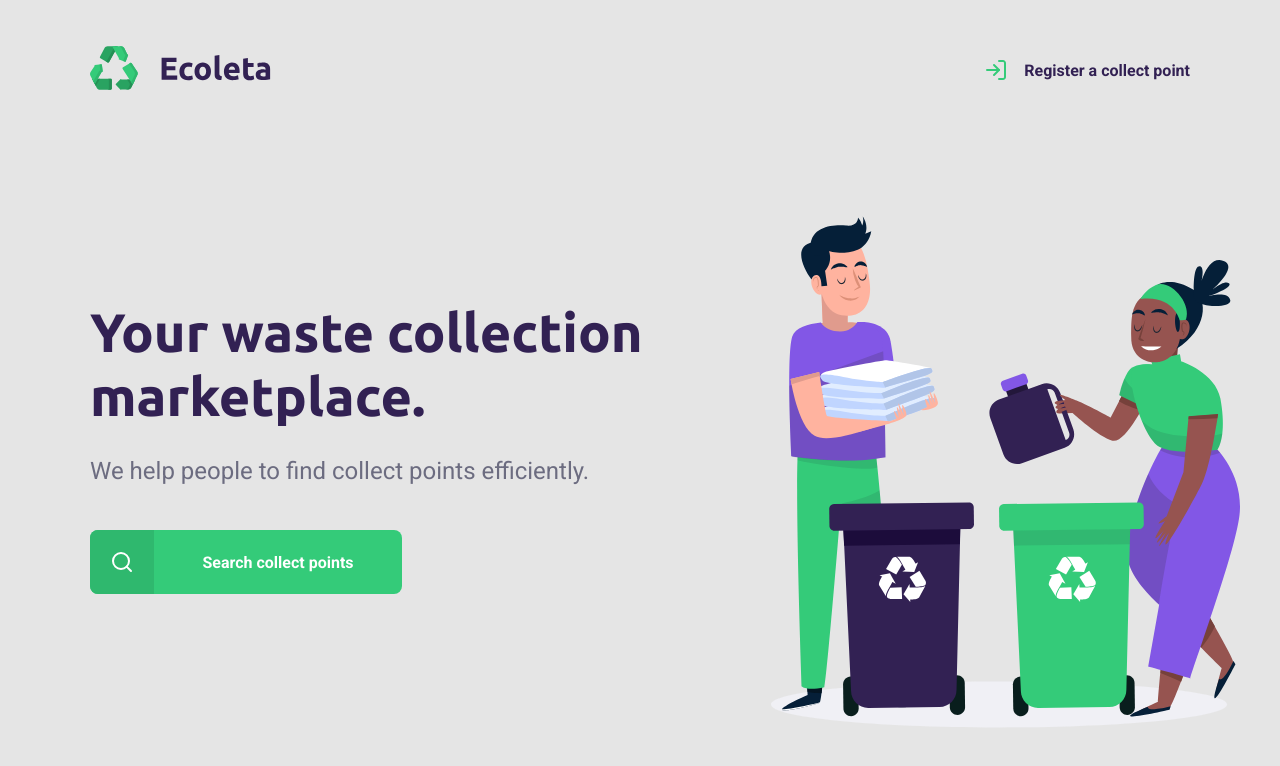
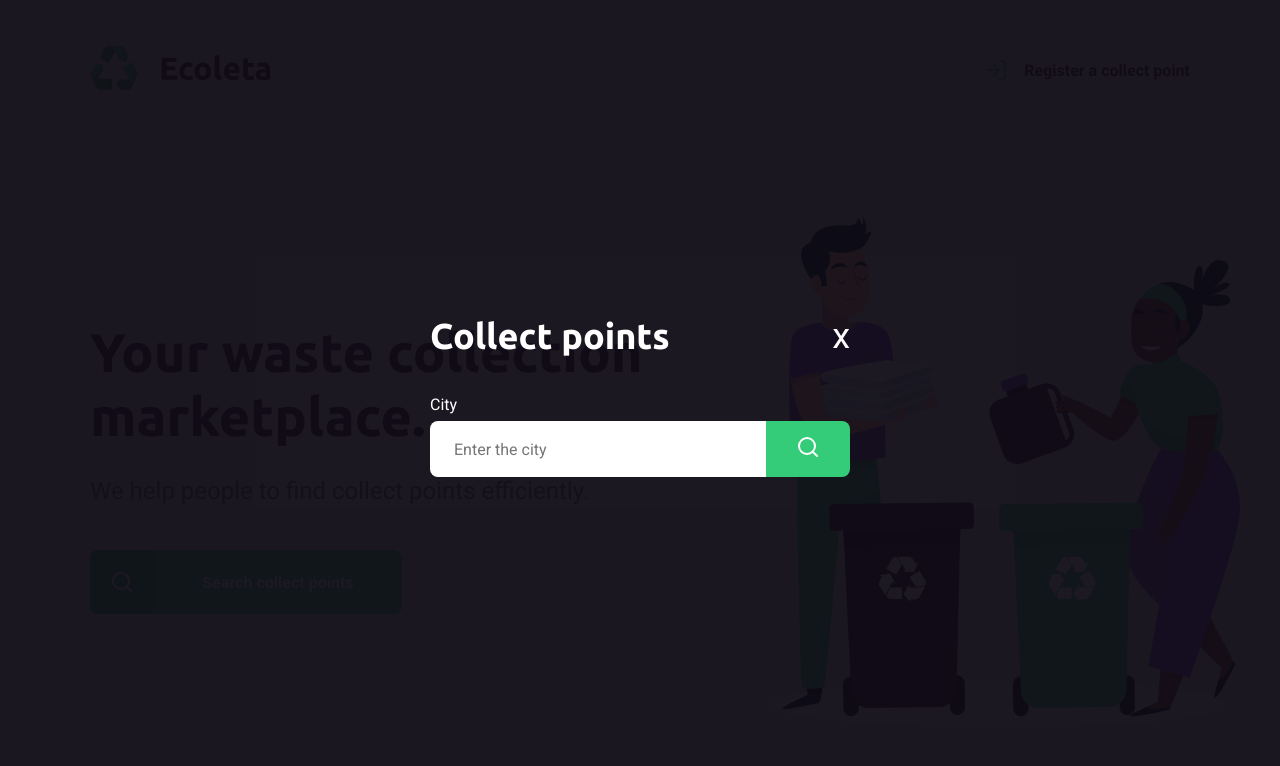
Before and after one commit to gustavopolonio/E-collect, a plain HTML site: page index.html in a window 1280 px wide. Both pictures are taken after a click on the button "Search collect points". Drawn offline with Linux system fonts and the light colour scheme.

Commit message:
modal & search-results-page

```diff
--- a/index.html
+++ b/index.html
@@ -11,6 +11,7 @@
     <link rel="stylesheet" href="/styles/main.css">
     <link rel="stylesheet" href="/styles/home.css">
     <link rel="stylesheet" href="/styles/responsive.css">
+    <link rel="stylesheet" href="/styles/modal.css">
     <link href="https://fonts.googleapis.com/css2?family=Roboto:wght@400;500;700&family=Ubuntu:wght@700&display=swap" rel="stylesheet">
 
     <title>E-collect</title>
@@ -37,7 +38,7 @@
           <p>
             We help people to find collect points efficiently.
           </p>
-          <button>
+          <button onclick="toggleModal()">
             <span></span>
             <strong>
               Search collect points
@@ -49,5 +50,25 @@
       </div>
     </div>
 
+    <div id="modal">
+      <div class="modal-container">
+        <header>
+          <h1>Collect points</h1>
+          <a href="#" onclick="toggleModal()">x</a>
+        </header>
+
+        <form action="search-results.html">
+          <label for="search">City</label>
+          <div class="search field">
+            <input type="text" name="search" placeholder="Enter the city">
+            <button type="submit">
+              <img src="./assets/images/search.svg" alt="Search" />
+            </button>
+          </div>
+        </form>
+      </div>
+    </div>
+
+    <script src="./scripts/modal.js"></script>
   </body>
 </html>
--- a/scripts/create-point.js
+++ b/scripts/create-point.js
@@ -1,7 +1,8 @@
 const stateSelectField = document.querySelector("select[name=uf]");
 const citySelectField = document.querySelector("select[name=city]");
 const stateInputField = document.querySelector("input[name=state]");
-const itemsInputField = document.querySelector("input[name=items]")
+const itemsInputField = document.querySelector("input[name=items]");
+const buttonsCollectItems = document.querySelectorAll(".collect-items button");
 
 async function populateUFs() {
   await fetch('https://servicodados.ibge.gov.br/api/v1/localidades/estados?orderBy=nome')
@@ -36,9 +37,8 @@ stateSelectField.addEventListener("change", async (event) => {
     })
 })
 
+
 let selectedItems = [];
-
-const buttonsCollectItems = document.querySelectorAll(".collect-items button");
 
 for (button of buttonsCollectItems) {
   button.addEventListener("click", (event) => {
--- /dev/null
+++ b/scripts/modal.js
@@ -0,0 +1,5 @@
+const modalContainer = document.getElementById("modal");
+
+function toggleModal() {
+  modalContainer.classList.toggle("open");
+}
--- a/styles/home.css
+++ b/styles/home.css
@@ -16,7 +16,7 @@
   height: 100%;
 }
 
-header {
+.pageHome header {
   display: flex;
   align-items: center;
   justify-content: space-between;
--- /dev/null
+++ b/styles/modal.css
@@ -0,0 +1,101 @@
+#modal {
+  display: none;
+  position: fixed;
+  top: 0;
+  right: 0;
+  left: 0;
+  bottom: 0;
+  background: #0E0A14ef;
+
+  transition: 1s;
+}
+
+#modal.open {
+  display: flex;
+  align-items: center;
+  justify-content: center;
+}
+
+.modal-container {
+  width: 26.25rem;
+  display: flex;
+  flex-direction: column;
+  align-items: center;
+  justify-content: center;
+  color: white;
+}
+
+header {
+  width: 100%;
+  display: flex;
+  align-items: center;
+  justify-content: space-between;
+  margin-bottom: 2.5rem;
+}
+
+.modal-container header h1,
+.modal-container header a {
+  color: white;
+  font-size: 2.25rem;
+  line-height: 2.64rem;
+}
+
+.modal-container header a {
+  transition: filter 0.2s;
+  cursor: pointer;
+}
+
+.modal-container header a:hover {
+  filter: brightness(0.8);
+}
+
+form {
+  width: 100%;
+  display: flex;
+  flex-direction: column;
+  justify-content: center;
+}
+
+form label {
+  margin-bottom: 0.5rem;
+  line-height: 1rem;
+}
+
+form .search {
+  display: flex;
+}
+
+form input,
+form button {
+  height: 3.5rem;
+  border: none;
+}
+
+form input {
+  width: 80%;
+  border-radius: 0.5rem 0 0 0.5rem;
+}
+
+form button {
+  width: 20%;
+  border-radius: 0 0.5rem 0.5rem 0;
+}
+
+form input {
+  background: white;
+  margin-bottom: 0.5rem;
+  padding: 1.18rem 1.5rem;
+}
+
+form button {
+  background: var(--green);
+  color: white;
+  font-weight: 700;
+  line-height: 1.17rem;
+
+  transition: filter 0.2s;
+}
+
+form button:hover {
+  filter: brightness(0.9);
+}
--- /dev/null
+++ b/styles/search-results.css
@@ -0,0 +1,106 @@
+body::after {
+  content: "";
+  background: #E5E5E5;
+  position: absolute;
+  top: 0;
+  left: 0;
+  right: 0;
+  bottom: 19rem;
+  z-index: -1;
+}
+
+body {
+  background: white;
+}
+
+
+#page-search-results {
+  width: 90%;
+  max-width: 1100px;
+  margin: 0 auto;
+  padding: 0.1px;
+}
+
+header {
+  display: flex;
+  align-items: initial;
+  justify-content: space-between;
+  margin-top: 2.88rem;
+}
+
+#logoIcon {
+  transition: 0.2s;
+}
+
+#logoIcon:hover {
+  opacity: 0.85;
+}
+
+#logoIcon img {
+  width: 11.3rem;
+  height: 2.75rem;
+}
+
+#headerRight {
+  display: flex;
+  align-items: center;
+  color: var(--title);
+  font-weight: 700;
+  font-size: 1rem;
+
+  transition: 0.2s;
+}
+
+#headerRight:hover {
+  opacity: 0.85;
+}
+
+#headerRight img {
+  margin-right: 0.75rem;
+  width: 1.25rem;
+  height: 1.25rem;
+}
+
+main {
+  margin-top: 4rem;
+  margin-bottom: 8.9rem;
+}
+
+main span {
+  color: var(--text);
+}
+
+main .cards {
+  margin-top: 2.5rem;
+  display: grid;
+  grid-template-columns: repeat(3, 1fr);
+  gap: 2rem;
+}
+
+.card {
+  width: 22rem;
+}
+
+.card img {
+  width: 100%;
+  height: auto;
+  border-radius: 0.5rem 0.5rem 0 0;
+}
+
+.card h1 {
+  font-size: 2.25rem;
+  line-height: 2.59rem;
+  margin-top: 2rem;
+}
+
+.card h2 {
+  font: 500 1.5rem 'Roboto', sans-serif;
+  color: var(--green);
+  margin: 1.5rem 0;
+  line-height: 2.13rem;
+}
+
+.card p {
+  color: var(--text);
+  line-height: 1.63rem;
+}
```
Also changed, not shown: search-results.html (added, +65 -0 lines).
